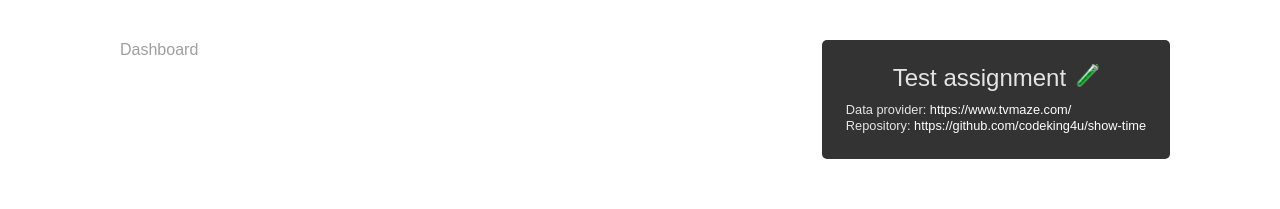
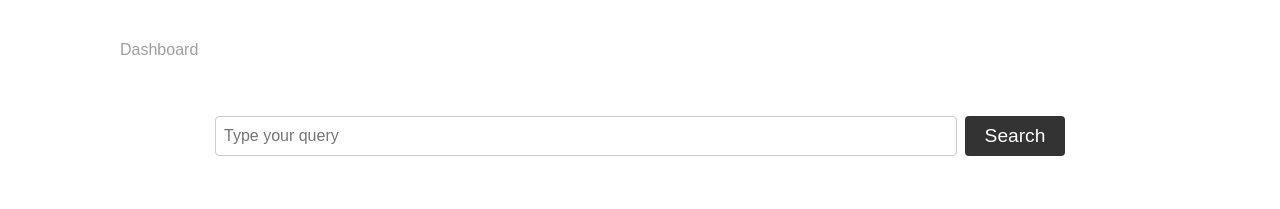
Before and after one commit to codeking4u/movie-time, a Vue app: page / in a window 1280 px wide. Shown: the top 209 px of the page. Built offline with nearby package versions, Linux system fonts and the light colour scheme; no server answers.

Commit message:
test comp remove

```diff
--- a/src/components/common/AppHeader.vue
+++ b/src/components/common/AppHeader.vue
@@ -2,7 +2,7 @@
   <header>
     <div class="header-top flex flex-jc-sb">
       <BreadCrumbs />
-      <TestInfo />
+      <!-- <TestInfo /> -->
     </div>
 
     <SearchBar v-if="shouldShowSearchBar" />
@@ -12,13 +12,13 @@
 <script lang="ts">
 import { defineComponent, computed } from 'vue'
 import { useRoute } from 'vue-router'
-import TestInfo from './TestInfo.vue'
+/* import TestInfo from './TestInfo.vue' */
 import BreadCrumbs from './BreadCrumbs.vue'
 import SearchBar from './SearchBar.vue'
 
 export default defineComponent({
   name: 'AppHeader',
-  components: { TestInfo, BreadCrumbs, SearchBar },
+  components: { /* TestInfo, */ BreadCrumbs, SearchBar },
   setup() {
     const PAGES_TO_EXCLUDE_SEARCH = import.meta.env.VITE_PAGES_TO_EXCLUDE_SEARCH_BAR.split(',')
     const route = useRoute()
```
